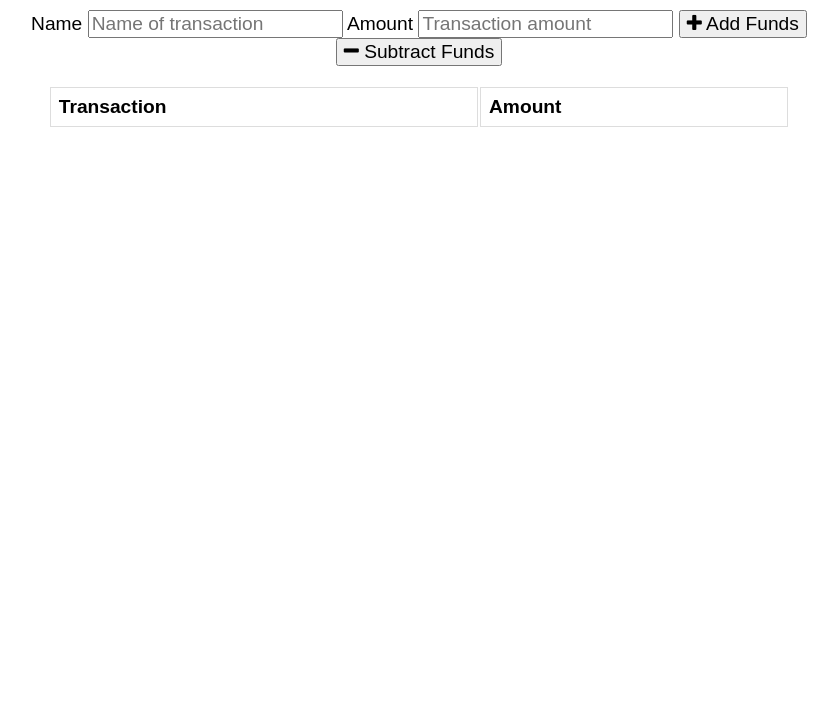
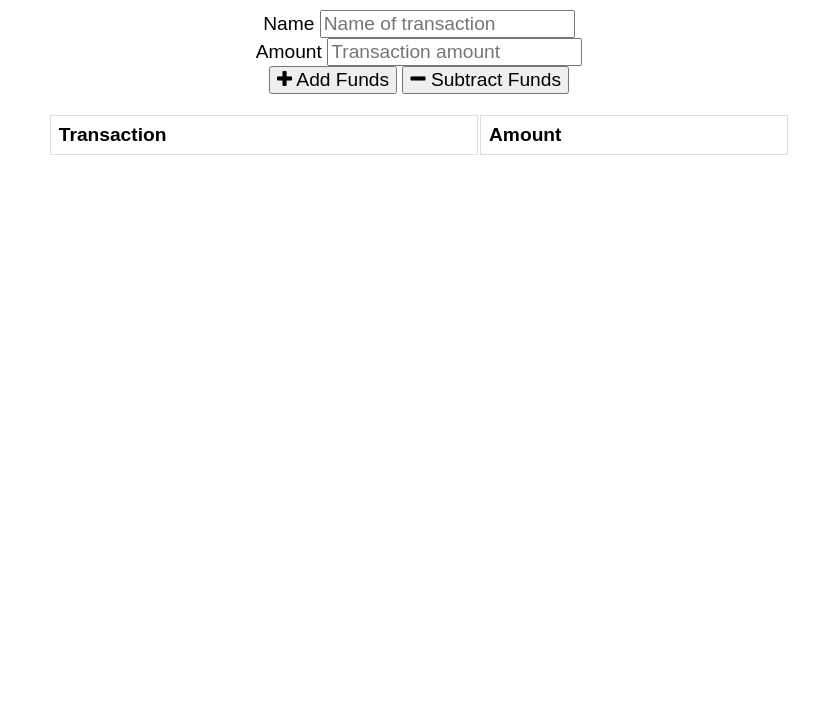
Before and after one commit to alexjoeldelgado/PWA-budget-tracker, a website: page public/index.html in a window 1280 px wide. Shown: the part 72-800 px from the top of the page, without its empty margins (221-1059 px from the left). Drawn offline with nearby package versions, Linux system fonts and the light colour scheme; no server answers.

Commit message:
Updated Readme

```diff
--- a/public/index.html
+++ b/public/index.html
@@ -8,7 +8,6 @@
   <meta name="Description" content="A Budget Tracker progressive web app for online and offline use.">
   <link rel="shortcut icon" href="icons/icon-192x192.png" type="image/x-icon">
   <link rel="apple-touch-icon" href="./icons/icon-192x192.png">
-
   <link rel="stylesheet" href="https://stackpath.bootstrapcdn.com/font-awesome/4.7.0/css/font-awesome.min.css">
   <link rel="stylesheet" href="styles.css">
   <link rel="manifest" href="manifest.webmanifest">
@@ -24,10 +23,12 @@
     <div class="form">
       <label for="t-name">Name</label>
       <input type="text" id="t-name" placeholder="Name of transaction" />
+      <br>
       <label for="t-amount">Amount</label>
       <input type="number" min="0" id="t-amount" placeholder="Transaction amount" />
-      <button id="add-btn"><i class="fa fa-plus buttons"></i> Add Funds</button>
-      <button id="sub-btn"><i class="fa fa-minus"></i> Subtract Funds</button>
+      <br>
+      <button id="add-btn" class="button"><i class="fa fa-plus"></i> Add Funds</button>
+      <button id="sub-btn" class="button"><i class="fa fa-minus"></i> Subtract Funds</button>
       <p class="error"></p>
     </div>
 
```
Also changed, not shown: README.md, public/images/audit.PNG (added), public/images/ss1.PNG (added), public/images/ss2.PNG (added).
